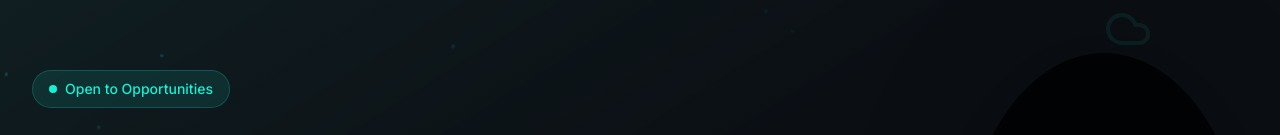
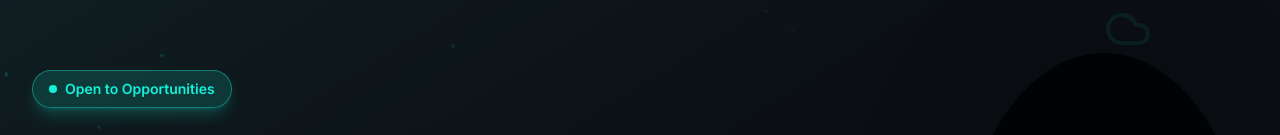
Before and after one commit to nikhildhayal07/Nikhil-kumar, a Next.js app: page / in a window 1280 px wide. Shown: the part 155-290 px from the top of the page. Built offline with nearby package versions, Linux system fonts and the light colour scheme.

Commit message:
feat: update badge to match reference design
Adjust badge styling for better visual presence and glassmorphism.

```diff
--- a/components/home.tsx
+++ b/components/home.tsx
@@ -64,12 +64,12 @@ export function Home() {
           {/* Centered Hero Content - Left Column */}
           <div className="flex flex-col items-start lg:items-start text-left lg:text-left space-y-8 mb-16 lg:mb-0">
             <div className="space-y-4 w-full">
-              <div className="inline-flex items-center gap-2 px-4 py-2 rounded-full bg-primary/10 border border-primary/20 animate-in fade-in slide-in-from-bottom-4 duration-700">
+              <div className="inline-flex items-center gap-2 px-4 py-2 rounded-full bg-primary/15 border border-primary/40 backdrop-blur-sm animate-in fade-in slide-in-from-bottom-4 duration-700 shadow-lg shadow-primary/20">
                 <span className="relative flex h-2 w-2">
                   <span className="animate-ping absolute inline-flex h-full w-full rounded-full bg-primary opacity-75"></span>
                   <span className="relative inline-flex rounded-full h-2 w-2 bg-primary"></span>
                 </span>
-                <span className="text-sm text-primary font-medium">Open to Opportunities</span>
+                <span className="text-sm text-primary font-semibold">Open to Opportunities</span>
               </div>
               <h1 className="text-5xl md:text-6xl lg:text-6xl font-bold text-foreground leading-tight animate-in fade-in slide-in-from-bottom-4 duration-700 delay-100">
                 <span className="text-primary">Nikhil Kumar</span>
```
